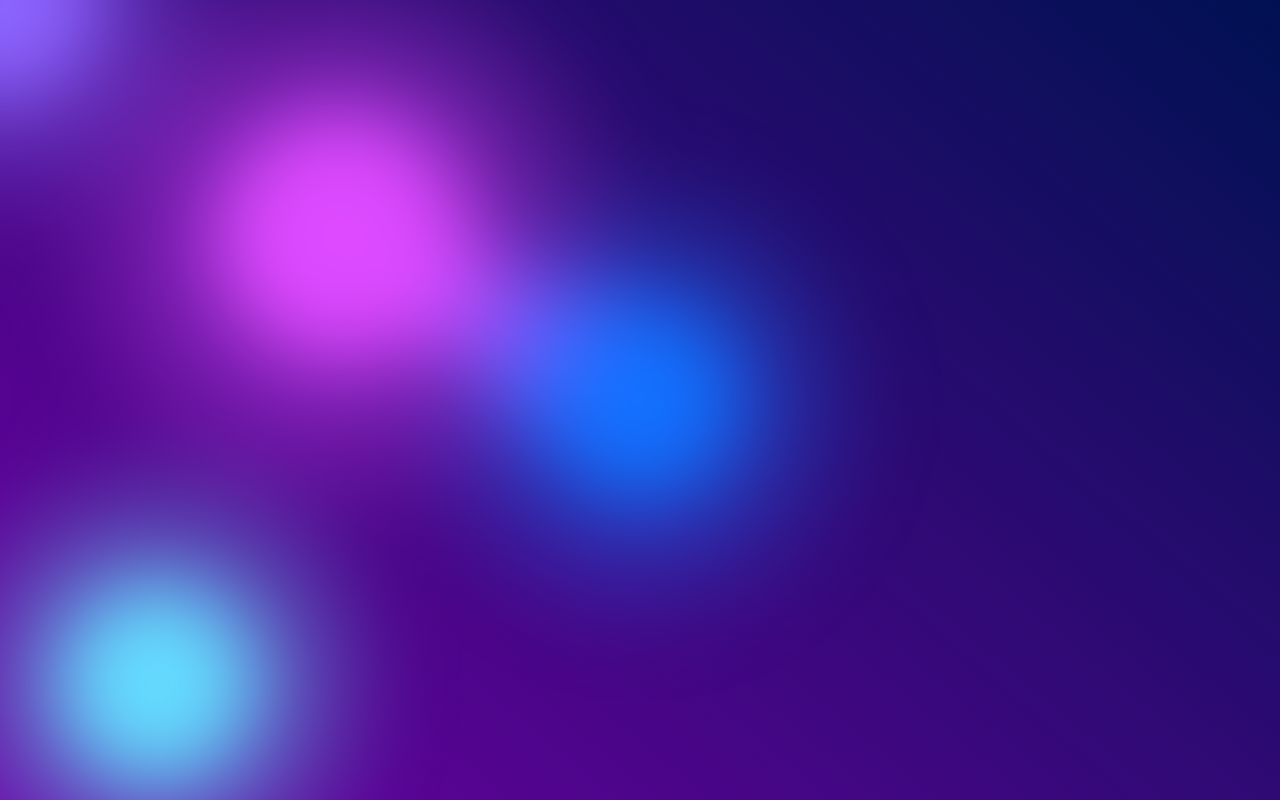
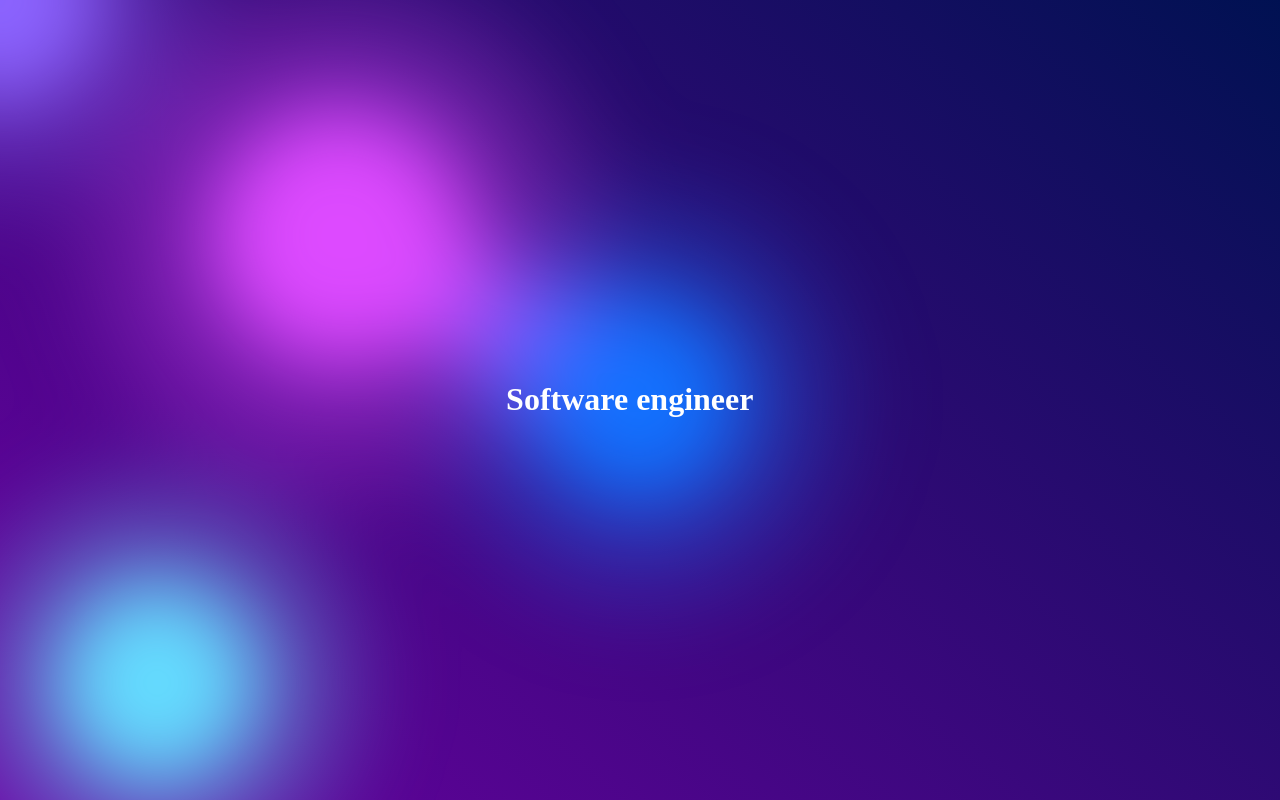
Before and after one commit to AliMousa27/website, a Vue app: page / in a window 1280 px wide. Built offline with nearby package versions, Linux system fonts and the light colour scheme.

Commit message:
added inital div and h1 for text

```diff
--- a/src/components/bubbles.vue
+++ b/src/components/bubbles.vue
@@ -1,4 +1,7 @@
 <template>
+  <div class="text_container">
+    <h1>Software engineer &nbsp;</h1>
+  </div>
   <div class="gradient-bg">
     <!--https://medium.com/@parth_jansari/the-infamous-goo-filter-9caceb44ebb5-->
     <svg xmlns="http://www.w3.org/2000/svg">
@@ -216,4 +219,30 @@ svg {
   top: -40%;
   left: -40%;
 }
+
+.text_container {
+  z-index: 1;
+
+  position: absolute;
+  color: white;
+
+  display: inline-block;
+
+  top: 50%;
+  left: 50%;
+  transform: translate(-50%, -50%);
+}
+
+@keyframes blink_cursor {
+  50% {
+    border-color: transparent;
+  }
+}
+
+.text_container h1 {
+  border-right: 5px solid;
+  white-space: nowrap;
+  overflow: hidden;
+  animation: blink_cursor 0.4s step-end infinite alternate;
+}
 </style>
```
